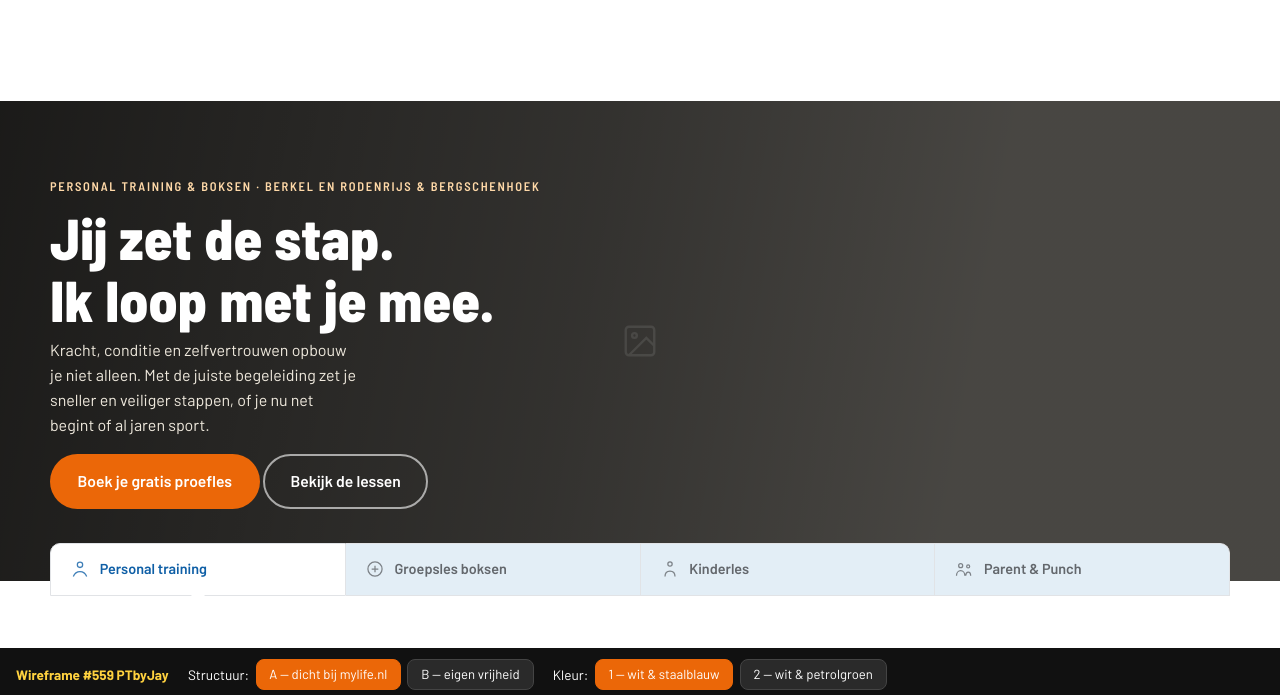
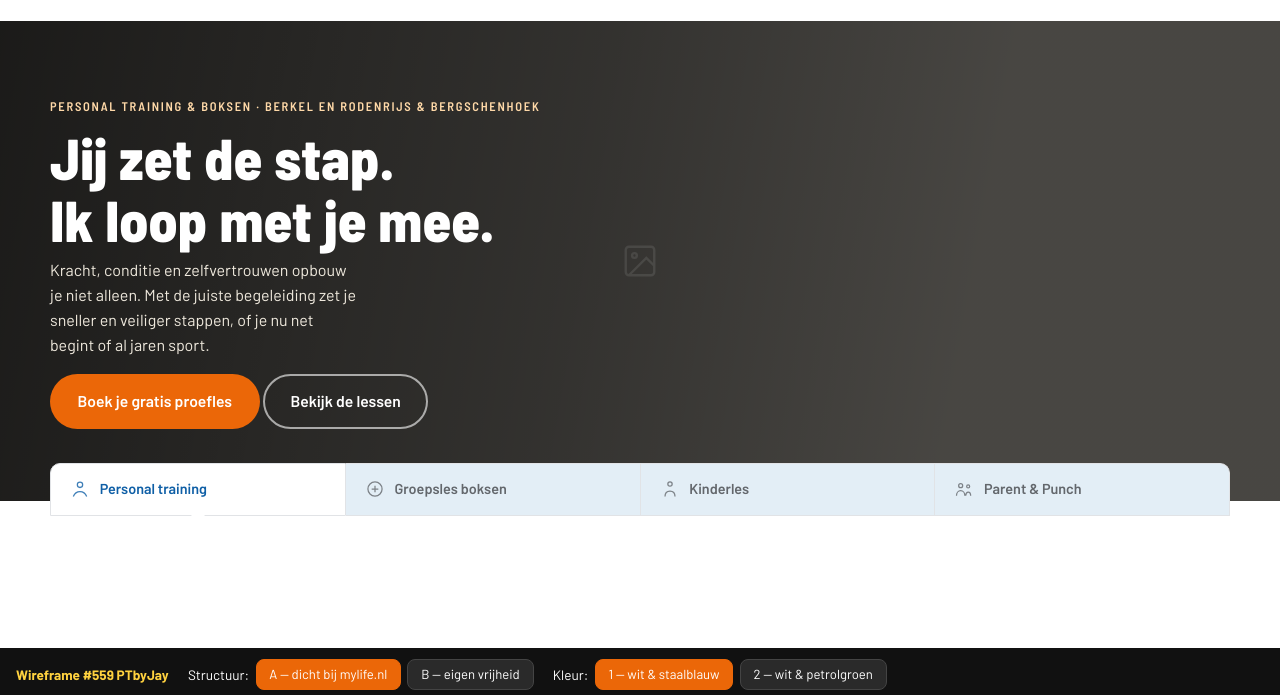
Before and after one commit to PeeVeeDees/pvds-testserver, a plain HTML site: page ptbyjay/wireframes-v1.html in a window 1280 px wide. Shown: the part 99-794 px from the top of the page. Drawn offline with Linux system fonts and the light colour scheme.

Commit message:
#559 PTbyJay: hero en eerste content-blok direct tegen header aan
.hero padding-top van clamp(3rem,7vw,5rem) naar 0 (restant van vóór
de 120px sticky header). #content (eerste sectie op de lespagina's)
kreeg dezelfde padding-top:0 override op de generieke section-regel.
Geverifieerd op alle 5 pagina's (structuur A + B): 0px ruimte tussen
header en eerste blok.

```diff
--- a/ptbyjay/style.css
+++ b/ptbyjay/style.css
@@ -82,6 +82,7 @@ button{ font-family:inherit; cursor:pointer; }
   font-size:.78rem; color:var(--orange); margin-bottom:.6rem;
 }
 section{ padding: clamp(3rem,6vw,5.5rem) 0; }
+#content{ padding-top:0; }
 
 /* ---------- placeholders ---------- */
 .ph{
@@ -165,7 +166,7 @@ nav.main-nav a{ font-weight:600; font-size:.96rem; }
 }
 
 /* ============ HERO ============ */
-.hero{ position:relative; padding-top: clamp(3rem,7vw,5rem); overflow:visible; }
+.hero{ position:relative; padding-top:0; overflow:visible; }
 .hero-grid{ display:grid; gap:2.5rem; align-items:center; }
 .hero-copy .btn-row{ display:flex; gap:.9rem; flex-wrap:wrap; margin-top:1.4rem; }
 /* Let op: rechthoekig, geen pil. Pilvorm (.btn) is gereserveerd voor echte
```
